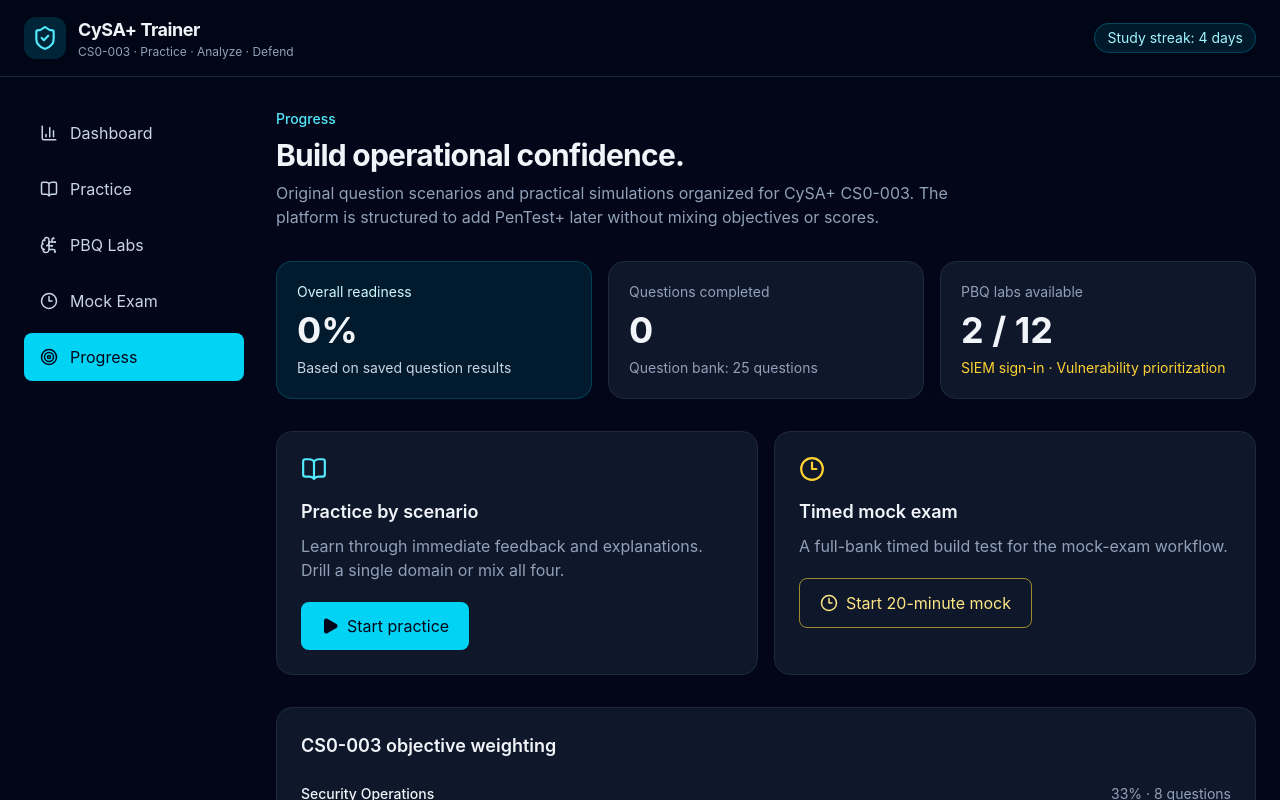
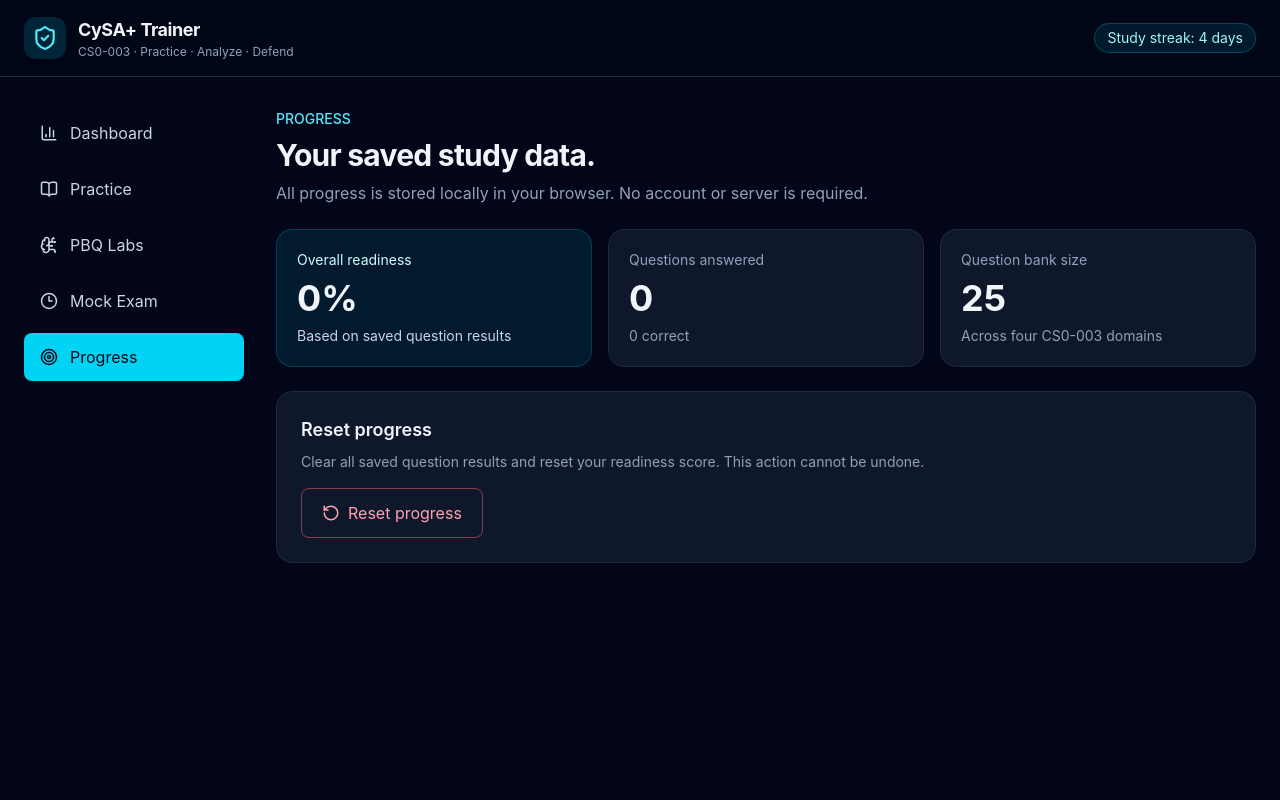
Before and after one commit to john-wardle/cysa-plus-trainer, a React (Vite) app: page / in a window 1280 px wide. Both pictures are taken after a click on the button "Progress". Shown: the top 800 px of the page. Built offline with nearby package versions, Linux system fonts and the light colour scheme.

Commit message:
Add progress view with two-step reset for saved study data

```diff
--- a/src/App.tsx
+++ b/src/App.tsx
@@ -8,8 +8,10 @@
   CircleHelp,
   Clock3,
   Play,
+  RotateCcw,
   ShieldCheck,
   Target,
+  Trash2,
   XCircle,
 } from 'lucide-react'
 import SiemPbq from './components/SiemPbq'
@@ -76,6 +78,7 @@
   const [lastQuestionReached, setLastQuestionReached] = useState(false)
   const [secondsRemaining, setSecondsRemaining] = useState(20 * 60)
   const [studyStats, setStudyStats] = useState<StudyStats>(loadStudyStats)
+  const [confirmReset, setConfirmReset] = useState(false)
 
   const isMockExam = activeMode === 'Mock Exam'
   const sessionComplete = lastQuestionReached || (isMockExam && secondsRemaining <= 0)
@@ -203,6 +206,12 @@
     }
 
     setActiveMode(label)
+  }
+
+  function resetProgress() {
+    localStorage.removeItem('cysa-study-stats')
+    setStudyStats(defaultStudyStats)
+    setConfirmReset(false)
   }
 
   const navigation = [
@@ -671,6 +680,84 @@
                 </article>
               </>
             )
+          ) : activeMode === 'Progress' ? (
+            <div className="space-y-6">
+              <div>
+                <p className="mb-2 text-sm font-medium text-cyan-300">PROGRESS</p>
+                <h2 className="text-3xl font-bold tracking-tight">
+                  Your saved study data.
+                </h2>
+                <p className="mt-2 max-w-2xl text-slate-400">
+                  All progress is stored locally in your browser. No account or server
+                  is required.
+                </p>
+              </div>
+
+              <div className="grid gap-4 md:grid-cols-3">
+                <article className="rounded-2xl border border-cyan-400/20 bg-cyan-400/10 p-5">
+                  <p className="text-sm text-cyan-100">Overall readiness</p>
+                  <p className="mt-2 text-4xl font-bold">{readiness}%</p>
+                  <p className="mt-2 text-sm text-slate-300">
+                    Based on saved question results
+                  </p>
+                </article>
+
+                <article className="rounded-2xl border border-slate-800 bg-slate-900 p-5">
+                  <p className="text-sm text-slate-400">Questions answered</p>
+                  <p className="mt-2 text-4xl font-bold">
+                    {studyStats.questionsAnswered}
+                  </p>
+                  <p className="mt-2 text-sm text-slate-400">
+                    {studyStats.questionsCorrect} correct
+                  </p>
+                </article>
+
+                <article className="rounded-2xl border border-slate-800 bg-slate-900 p-5">
+                  <p className="text-sm text-slate-400">Question bank size</p>
+                  <p className="mt-2 text-4xl font-bold">
+                    {allCysaQuestions.length}
+                  </p>
+                  <p className="mt-2 text-sm text-slate-400">
+                    Across four CS0-003 domains
+                  </p>
+                </article>
+              </div>
+
+              <section className="rounded-2xl border border-slate-800 bg-slate-900 p-6">
+                <h3 className="text-lg font-semibold">Reset progress</h3>
+                <p className="mt-2 text-sm text-slate-400">
+                  Clear all saved question results and reset your readiness score. This
+                  action cannot be undone.
+                </p>
+                <div className="mt-4">
+                  {confirmReset ? (
+                    <div className="flex items-center gap-3">
+                      <button
+                        className="inline-flex items-center gap-2 rounded-lg bg-rose-500 px-5 py-3 font-semibold text-white transition hover:bg-rose-400"
+                        onClick={resetProgress}
+                      >
+                        <Trash2 size={18} />
+                        Yes, reset everything
+                      </button>
+                      <button
+                        className="rounded-lg border border-slate-600 px-5 py-3 font-semibold transition hover:border-slate-400"
+                        onClick={() => setConfirmReset(false)}
+                      >
+                        Cancel
+                      </button>
+                    </div>
+                  ) : (
+                    <button
+                      className="inline-flex items-center gap-2 rounded-lg border border-rose-400/50 px-5 py-3 font-semibold text-rose-300 transition hover:bg-rose-400/10"
+                      onClick={() => setConfirmReset(true)}
+                    >
+                      <RotateCcw size={18} />
+                      Reset progress
+                    </button>
+                  )}
+                </div>
+              </section>
+            </div>
           ) : (
             <>
               <div>
```
